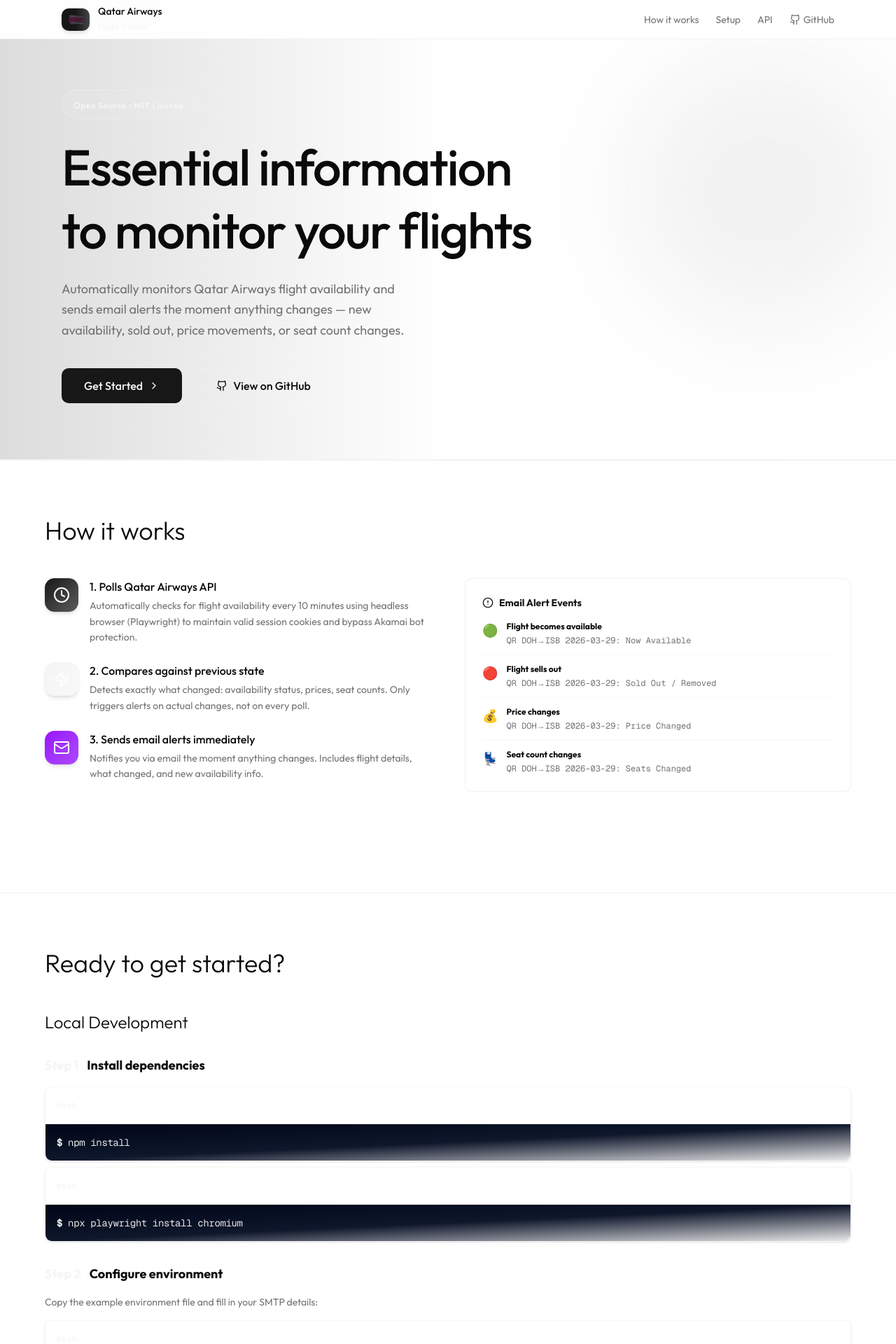
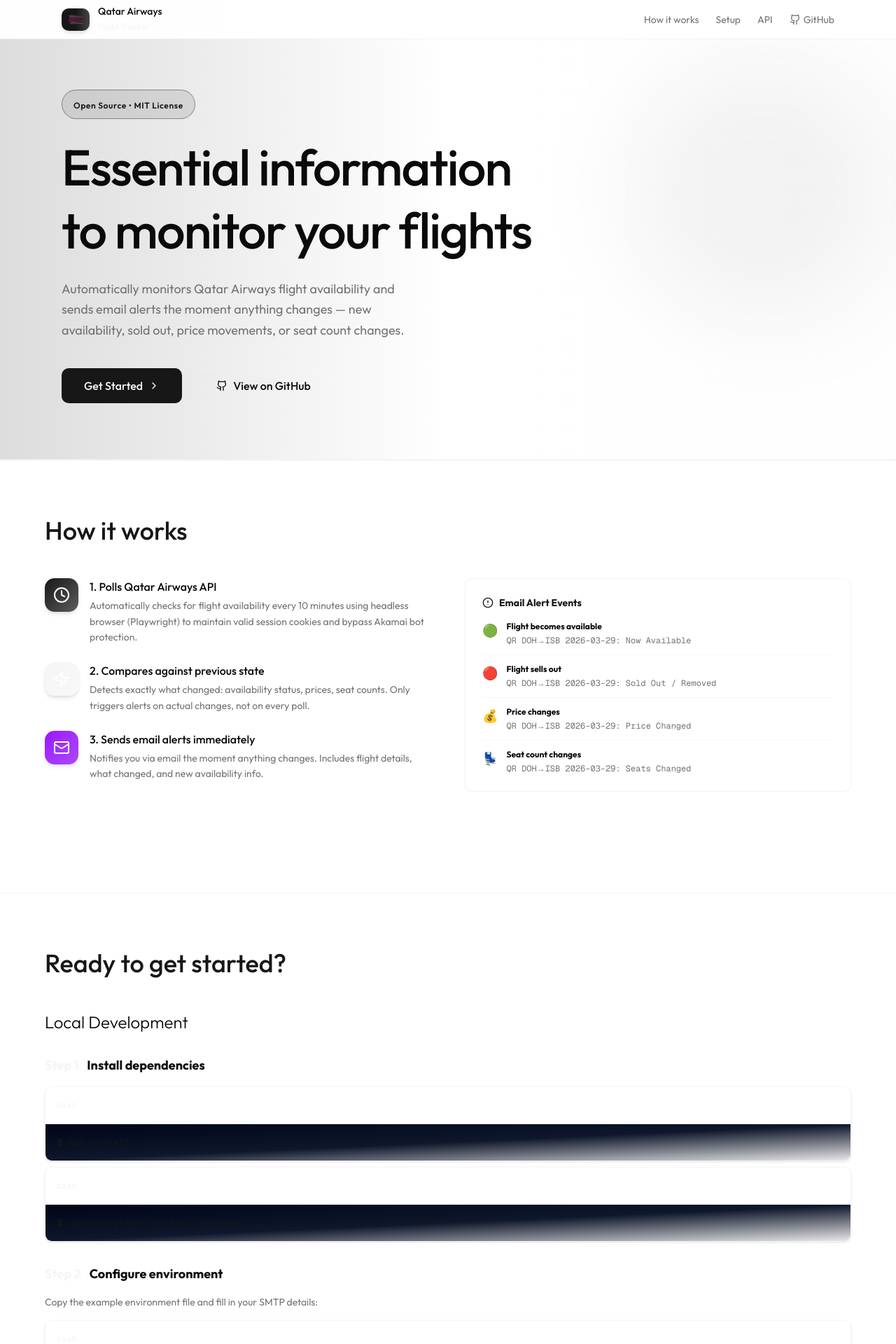
Before and after one commit to yaya2devops/qatarairways-tracker, a Next.js app: page / in a window 1280 px wide. Shown: the top 1920 px of the page at 70% size. Built offline with nearby package versions, Linux system fonts and the light colour scheme.

Commit message:
style: update text elements to primary color\n\nConsistently apply primary burgundy color to all text elements for brand cohesion.

```diff
--- a/app/page.tsx
+++ b/app/page.tsx
@@ -57,8 +57,8 @@ export default function DocsHome() {
 
         <div className="max-w-6xl mx-auto px-4 sm:px-6 relative">
           <div className="max-w-3xl">
-            <div className="mb-6 inline-block px-4 py-2 rounded-full border border-accent/40 bg-accent/10">
-              <span className="text-xs font-semibold text-accent tracking-wider">Open Source • MIT License</span>
+            <div className="mb-6 inline-block px-4 py-2 rounded-full border border-primary/40 bg-primary/10">
+              <span className="text-xs font-semibold text-primary tracking-wider">Open Source • MIT License</span>
             </div>
 
             <h1 className="font-[family-name:var(--font-outfit)] text-5xl sm:text-7xl font-medium tracking-tight text-balance mb-6 leading-tight text-foreground">
@@ -82,7 +82,7 @@ export default function DocsHome() {
       {/* How It Works Section */}
       <section id="how-it-works" className="py-20 px-4 sm:px-6 border-t border-border/50">
         <div className="max-w-6xl mx-auto">
-          <h2 className="font-serif text-4xl font-light mb-12">How it works</h2>
+          <h2 className="font-[family-name:var(--font-outfit)] text-4xl font-medium mb-12 text-primary">How it works</h2>
 
           <div className="grid md:grid-cols-2 gap-12 mb-16">
             <div>
@@ -129,7 +129,7 @@ export default function DocsHome() {
       {/* Setup Section */}
       <section id="setup" className="py-20 px-4 sm:px-6 border-t border-border/50">
         <div className="max-w-6xl mx-auto">
-          <h2 className="font-serif text-4xl font-light mb-12">Ready to get started?</h2>
+          <h2 className="font-[family-name:var(--font-outfit)] text-4xl font-medium mb-12 text-primary">Ready to get started?</h2>
 
           {/* Local Setup */}
           <div className="mb-20">
@@ -272,7 +272,7 @@ export default function DocsHome() {
       {/* API Section */}
       <section id="api" className="py-20 px-4 sm:px-6 border-t border-border/50">
         <div className="max-w-6xl mx-auto">
-          <h2 className="font-serif text-4xl font-light mb-12">REST API</h2>
+          <h2 className="font-[family-name:var(--font-outfit)] text-4xl font-medium mb-12 text-primary">REST API</h2>
 
           <div className="grid md:grid-cols-2 gap-8 mb-12">
             <div>
@@ -340,7 +340,7 @@ export default function DocsHome() {
       {/* Architecture Section */}
       <section className="py-20 px-4 sm:px-6 border-t border-border/50">
         <div className="max-w-6xl mx-auto">
-          <h2 className="font-serif text-4xl font-light mb-12">Architecture</h2>
+          <h2 className="font-[family-name:var(--font-outfit)] text-4xl font-medium mb-12 text-primary">Architecture</h2>
 
           <div className="grid md:grid-cols-3 gap-6">
             <ArchCard
@@ -386,7 +386,7 @@ export default function DocsHome() {
       {/* Session Management Section */}
       <section className="py-20 px-4 sm:px-6 border-t border-border/50">
         <div className="max-w-6xl mx-auto">
-          <h2 className="font-serif text-4xl font-light mb-8">Session Management</h2>
+          <h2 className="font-[family-name:var(--font-outfit)] text-4xl font-medium mb-8 text-primary">Session Management</h2>
           <div className="bg-card border border-border/50 rounded-lg p-8">
             <p className="text-muted-foreground mb-6">
               Qatar Airways uses Akamai bot protection. The tracker handles this automatically:
@@ -424,7 +424,7 @@ export default function DocsHome() {
                   Qatar Airways Flight Tracker is fully open source and publicly available on GitHub. All contributions welcome.
                 </p>
                 <div className="space-y-2 text-sm font-mono text-muted-foreground">
-                  <div><span className="text-accent font-bold">Repository:</span> github.com/msamoeed/qatarairways-tracker</div>
+                  <div><span className="text-primary font-bold">Repository:</span> <span className="text-primary">github.com/msamoeed/qatarairways-tracker</span></div>
                   <div><span className="text-accent font-bold">License:</span> MIT</div>
                   <div><span className="text-accent font-bold">Latest:</span> Automated Docker builds on every push</div>
                 </div>
@@ -468,7 +468,7 @@ export default function DocsHome() {
           </div>
           <div className="border-t border-border/50 pt-8">
             <p className="text-xs text-muted-foreground text-center">
-              Qatar Airways Flight Tracker • Open Source • <a href="https://github.com/msamoeed/qatarairways-tracker" className="text-accent hover:text-primary transition">github.com/msamoeed</a>
+              Qatar Airways Flight Tracker • Open Source • <a href="https://github.com/msamoeed/qatarairways-tracker" className="text-primary hover:text-primary/80 transition font-medium">github.com/msamoeed</a>
             </p>
           </div>
         </div>
@@ -564,8 +564,8 @@ function CodeBlock({ code, id, onCopy, isCopied }) {
       </div>
       <div className="p-4 font-mono text-sm overflow-x-auto bg-gradient-to-br from-slate-950 via-slate-900 to-primary/10">
         <div className="text-foreground whitespace-pre-wrap break-words tracking-tight">
-          <span className="text-accent font-bold">$ </span>
-          <span className="text-white/90 selection:bg-primary/30">{code}</span>
+          <span className="text-primary font-bold">$ </span>
+          <span className="text-primary/90 selection:bg-primary/30">{code}</span>
         </div>
       </div>
     </div>
```
